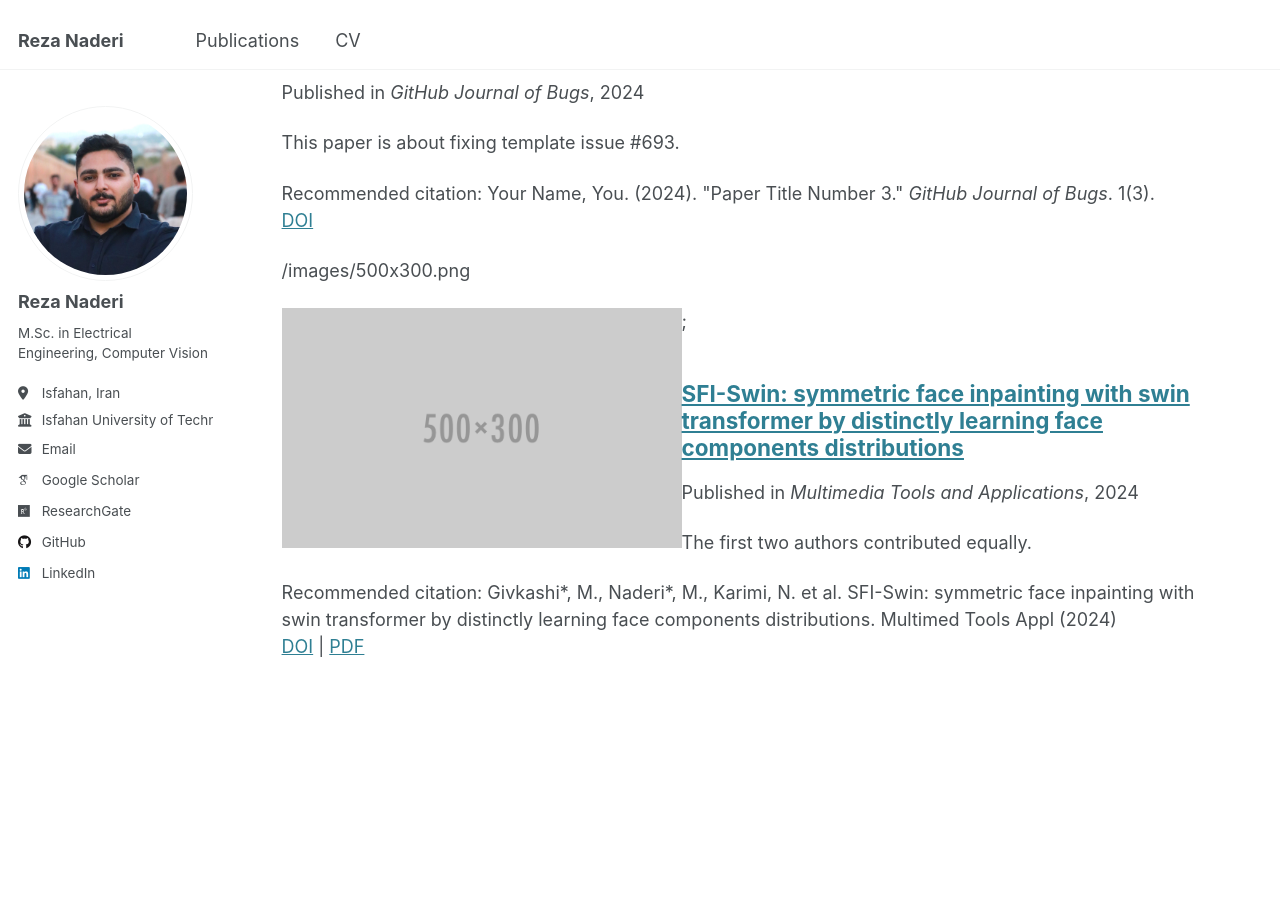
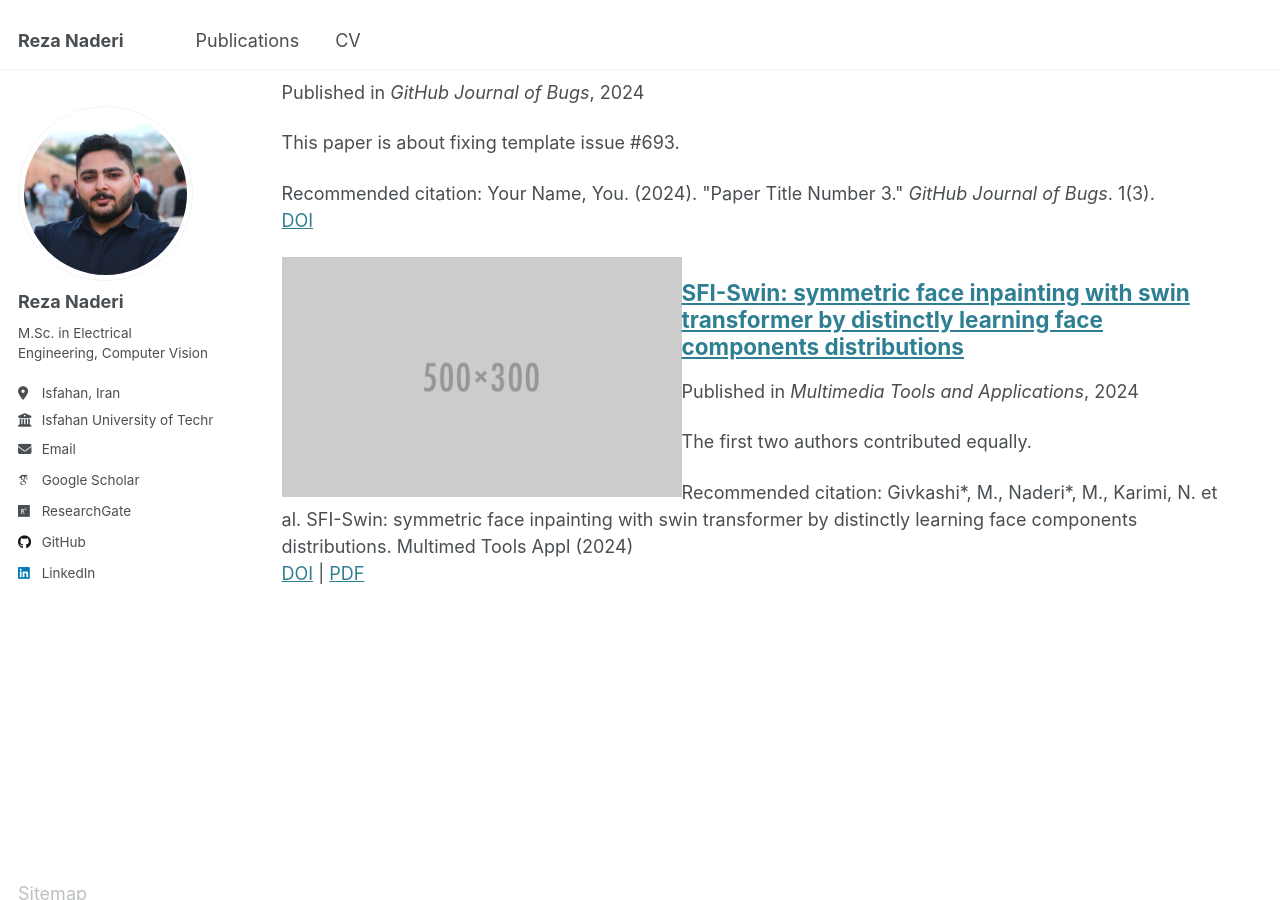
Before and after one commit to mohammadrezanaderi4/mohammadrezanaderi4.github.io, a Jekyll site: the page built from _pages/collection-archive.html, in a window 1280 px wide and 900 px high, scrolled down 658 px. Built offline with Jekyll 4.4.1, drawn with Linux system fonts in a browser that asks for light colours; some web fonts are replaced.

Commit message:
Update archive-single.html

```diff
--- a/_includes/archive-single.html
+++ b/_includes/archive-single.html
@@ -13,8 +13,7 @@
 {% endif %}
 
 {% if post.image %}
-  <p> {{ post.image }} </p>
-  <img align="left" width="400" src="{{ post.image }}">;
+  <img align="left" width="400" src="{{ post.image }}">
 {% endif %}
 
 <div class="{{ include.type | default: "list" }}__item">
```
